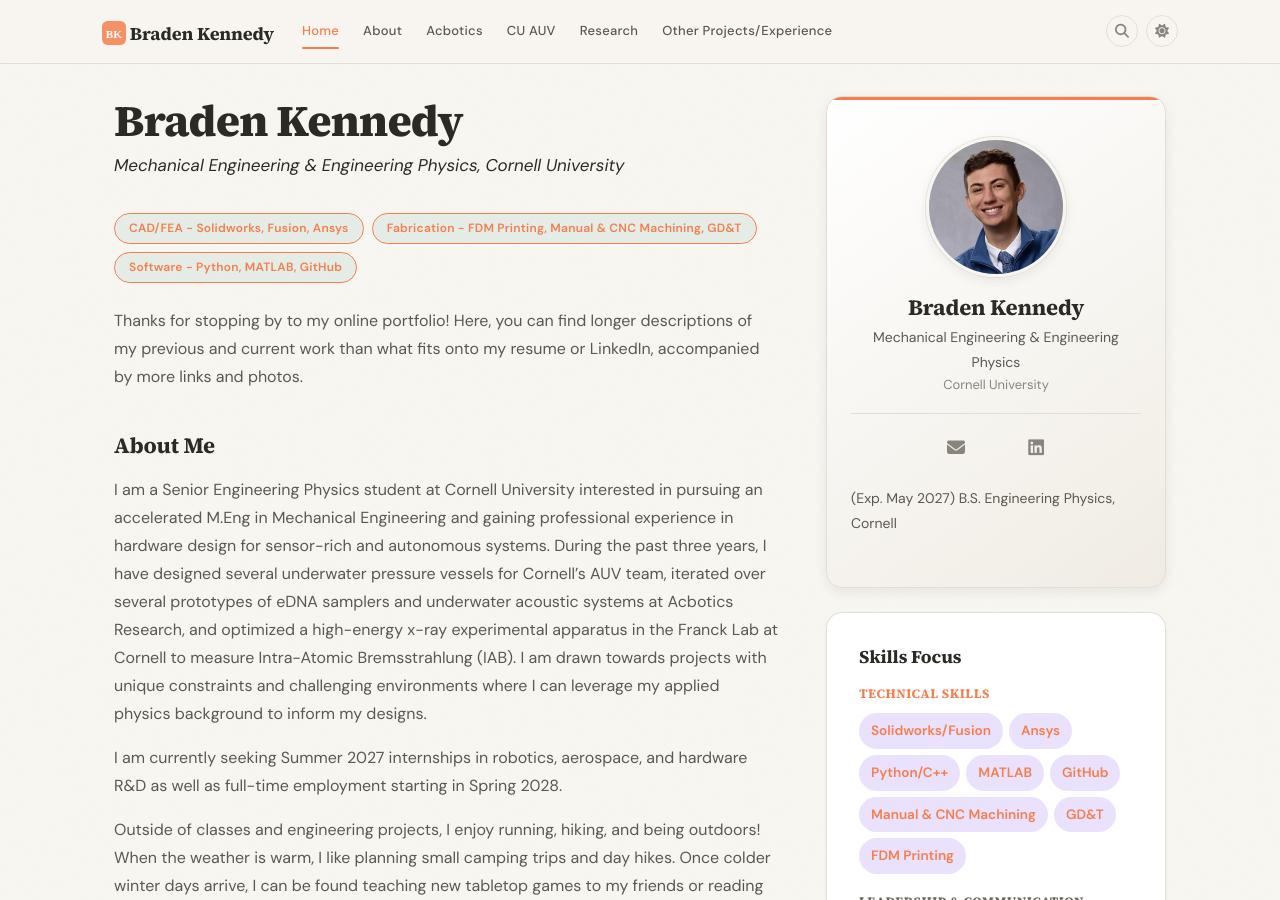
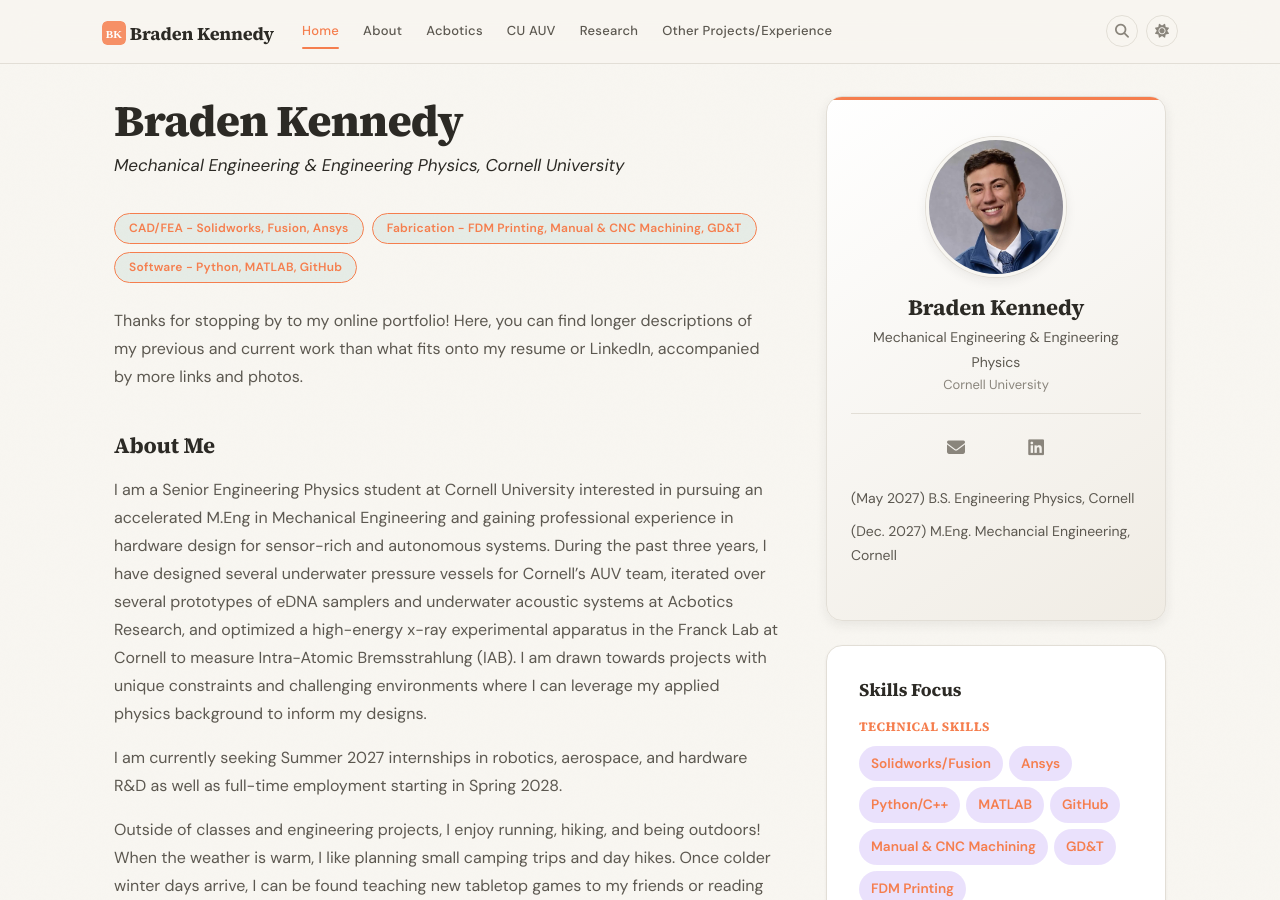
Before and after one commit to braden-kennedy/bkennedyportfolio, a Jekyll site: the page built from _pages/home.md, in a window 1280 px wide and 900 px high. Built offline with Jekyll 4.4.1, drawn with Linux system fonts in a browser that asks for light colours; a style sheet for code colours, icons or effects is not loaded.

Commit message:
Update pi.yml

```diff
--- a/_data/pi.yml
+++ b/_data/pi.yml
@@ -7,4 +7,5 @@
     - "(Expected May 2027) B.S. Engineering Physics, Cornell University"
     - "(Expected Dec. 2027) M.Eng. Mechancial Engineering, Cornell University"
   educationshort:
-    - "(Exp. May 2027) B.S. Engineering Physics, Cornell"
+    - "(May 2027) B.S. Engineering Physics, Cornell"
+    - "(Dec. 2027) M.Eng. Mechancial Engineering, Cornell"
```
